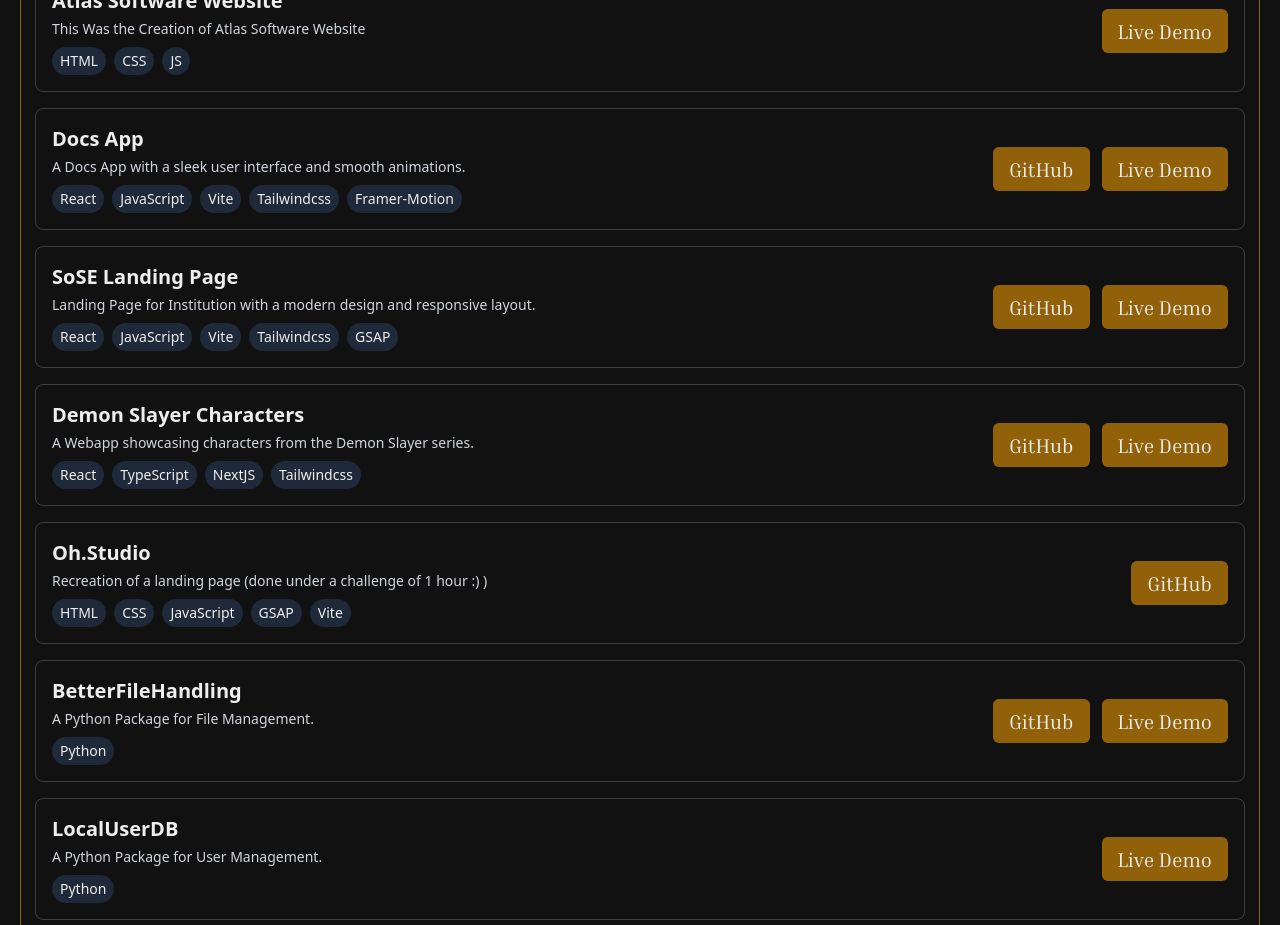
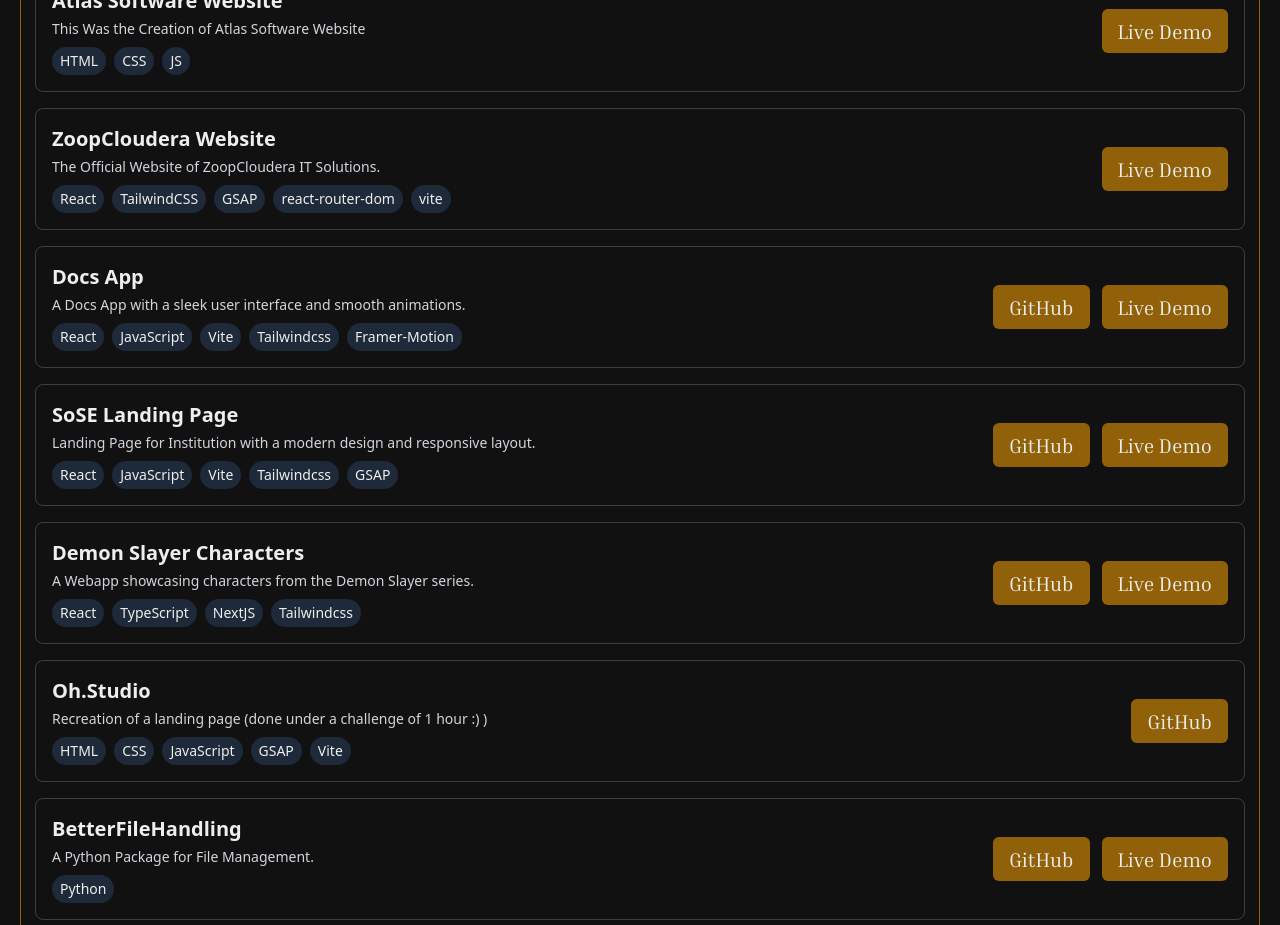
Before and after one commit to akshprooo/portfolio, a React (Vite) app: page / in a window 1280 px wide. Shown: the part 1180-2105 px from the top of the page. Built offline with nearby package versions, Linux system fonts and the light colour scheme.

Commit message:
Update Project.js

```diff
--- a/src/data/Project.js
+++ b/src/data/Project.js
@@ -1,11 +1,12 @@
 const ProjectsData = [
-    {name: 'Atlas Software Website', description: 'This Was the Creation of Atlas Software Website', live:'https://atlas-software.org', techStack: ['HTML', 'CSS', 'JS'], markup: './images/atlassoft.jpeg'},
-    {name: 'Docs App', description: 'A Docs App with a sleek user interface and smooth animations.', github:'https://github.com/akshprooo/DocsApp', live:'https://docs-app-orpin-tau.vercel.app/', techStack: ['React', 'JavaScript', 'Vite', 'Tailwindcss', 'Framer-Motion'], markup: './images/docsapp.png'},
-    {name: 'SoSE Landing Page', description: 'Landing Page for Institution with a modern design and responsive layout.', github:'https://github.com/akshprooo/sose', live:'https://sose-cyan.vercel.app/', techStack: ['React', 'JavaScript', 'Vite', 'Tailwindcss', 'GSAP'], markup: './images/sose.png'},
-    {name: 'Demon Slayer Characters', description: 'A Webapp showcasing characters from the Demon Slayer series.', github:'https://github.com/akshprooo/demon_slayer-characters/', live:'https://demonslayer-kappa.vercel.app/', techStack: ['React', 'TypeScript', 'NextJS', 'Tailwindcss'], markup: './images/demonslayer.png'},
+    {name: 'Atlas Software Website', description: 'This Was the Creation of Atlas Software Website', live:'https://atlas-software.org', techStack: ['HTML', 'CSS', 'JS']},
+    {name: 'ZoopCloudera Website', description: 'The Official Website of ZoopCloudera IT Solutions.', live:'https://zoopcloudera.in', techStack: ['React', 'TailwindCSS', 'GSAP', 'react-router-dom', 'vite']},
+    {name: 'Docs App', description: 'A Docs App with a sleek user interface and smooth animations.', github:'https://github.com/akshprooo/DocsApp', live:'https://docs-app-orpin-tau.vercel.app/', techStack: ['React', 'JavaScript', 'Vite', 'Tailwindcss', 'Framer-Motion']},
+    {name: 'SoSE Landing Page', description: 'Landing Page for Institution with a modern design and responsive layout.', github:'https://github.com/akshprooo/sose', live:'https://sose-cyan.vercel.app/', techStack: ['React', 'JavaScript', 'Vite', 'Tailwindcss', 'GSAP']},
+    {name: 'Demon Slayer Characters', description: 'A Webapp showcasing characters from the Demon Slayer series.', github:'https://github.com/akshprooo/demon_slayer-characters/', live:'https://demonslayer-kappa.vercel.app/', techStack: ['React', 'TypeScript', 'NextJS', 'Tailwindcss']},
     {name: 'Oh.Studio', description: 'Recreation of a landing page (done under a challenge of 1 hour :) )', github:'https://github.com/akshprooo/oh.studio', techStack: ['HTML','CSS','JavaScript','GSAP', 'Vite']},
-    {name: 'BetterFileHandling', description: 'A Python Package for File Management.', github:'https://github.com/akshprooo/BetterFileHandling', live:'https://pypi.org/project/BetterFileHandling/', techStack: ['Python'], markup: './images/betterfilehandling.png'},
-    {name: 'LocalUserDB', description: 'A Python Package for User Management.', live:'https://pypi.org/project/LocalUserDB/', techStack: ['Python'], markup: './images/localuserdb.jpeg'},
+    {name: 'BetterFileHandling', description: 'A Python Package for File Management.', github:'https://github.com/akshprooo/BetterFileHandling', live:'https://pypi.org/project/BetterFileHandling/', techStack: ['Python']},
+    {name: 'LocalUserDB', description: 'A Python Package for User Management.', live:'https://pypi.org/project/LocalUserDB/', techStack: ['Python']},
     {name: 'PyOS', description: 'An OS Like Environment being developed purely in python.', techStack: ['Python'], github:'https://github.com/akshprooo/PyOS'},
 ]
 
```
